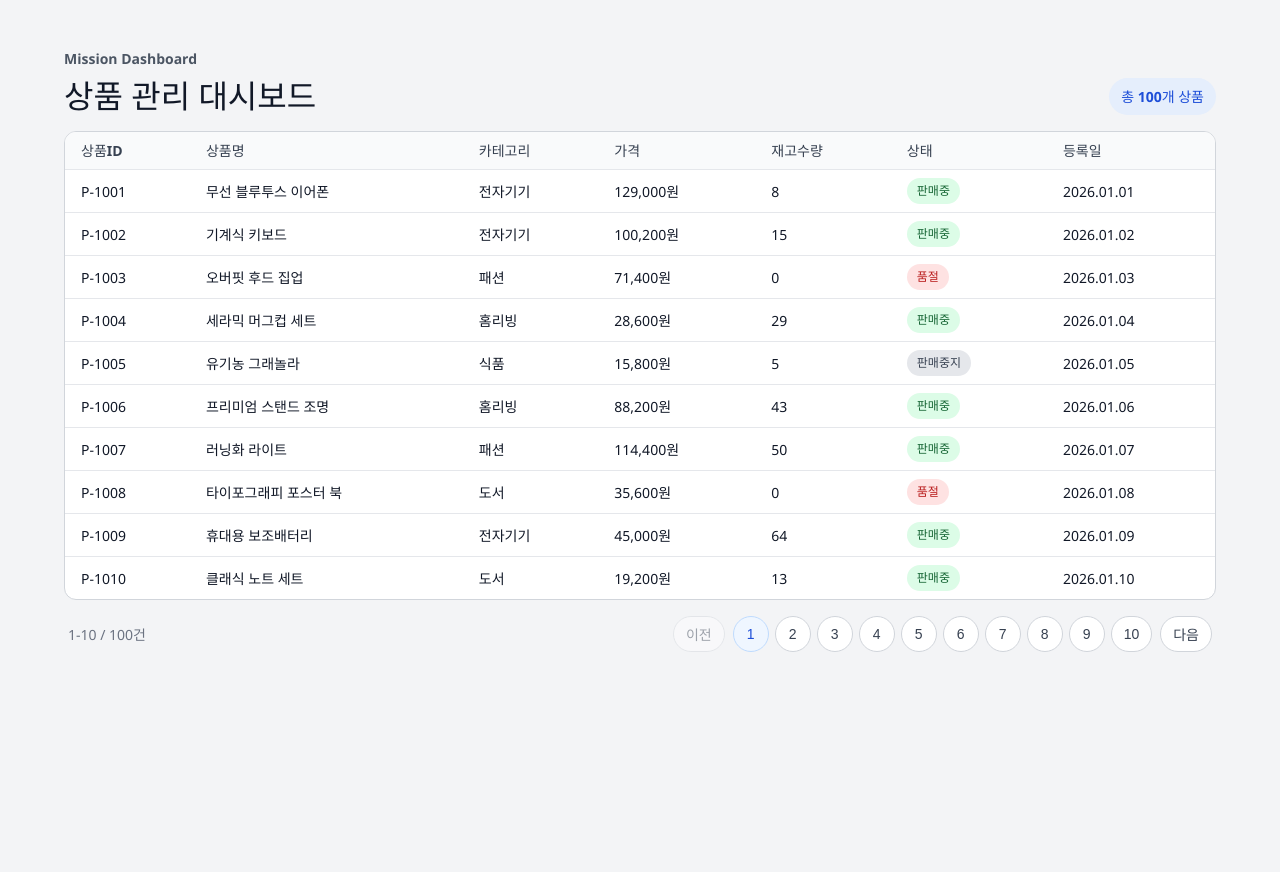
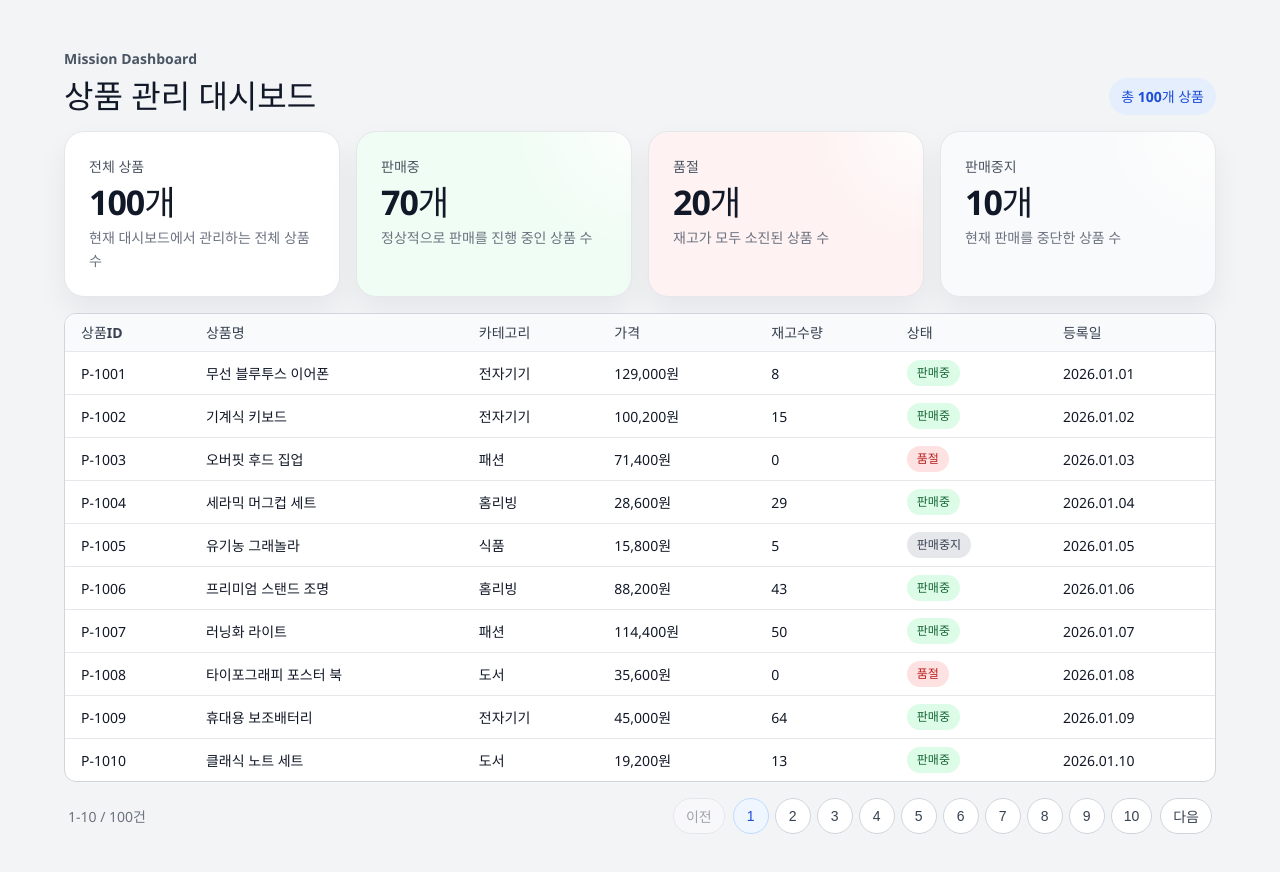
Before and after one commit to sascill/mission, a React (Vite) app: page / in a window 1280 px wide. Shown: the top 872 px of the page. Before the commit the page ends 800 px from the top, so only its background shows below. Built offline with nearby package versions, Linux system fonts and the light colour scheme.

Commit message:
feat: add dashboard summary cards

```diff
--- a/src/pages/dashboard/DashboardPage.css
+++ b/src/pages/dashboard/DashboardPage.css
@@ -40,6 +40,63 @@
   white-space: nowrap;
 }
 
+.dashboard-page__summary-grid {
+  display: grid;
+  grid-template-columns: repeat(4, minmax(0, 1fr));
+  gap: 16px;
+}
+
+.dashboard-page__summary-card {
+  display: flex;
+  flex-direction: column;
+  gap: 8px;
+  min-height: 160px;
+  padding: 24px;
+  border: 1px solid #e5e7eb;
+  border-radius: 20px;
+  background:
+    radial-gradient(circle at top right, rgba(255, 255, 255, 0.8), transparent 36%),
+    #ffffff;
+  box-shadow: 0 14px 30px rgba(15, 23, 42, 0.06);
+}
+
+.dashboard-page__summary-card--total {
+  background-color: #ffffff;
+}
+
+.dashboard-page__summary-card--on-sale {
+  background-color: #f0fdf4;
+}
+
+.dashboard-page__summary-card--sold-out {
+  background-color: #fef2f2;
+}
+
+.dashboard-page__summary-card--discontinued {
+  background-color: #f9fafb;
+}
+
+.dashboard-page__summary-label {
+  margin: 0;
+  color: #4b5563;
+  font-size: 14px;
+  font-weight: 600;
+}
+
+.dashboard-page__summary-value {
+  color: #111827;
+  font-size: 34px;
+  line-height: 1;
+  letter-spacing: -0.03em;
+}
+
+.dashboard-page__summary-description {
+  margin: 0;
+  color: #6b7280;
+  font-size: 14px;
+  line-height: 1.6;
+}
+
 @media (max-width: 768px) {
   .dashboard-page {
     padding: 32px 16px 48px;
@@ -53,4 +110,14 @@
   .dashboard-page__title {
     font-size: 28px;
   }
+
+  .dashboard-page__summary-grid {
+    grid-template-columns: repeat(2, minmax(0, 1fr));
+  }
 }
+
+@media (max-width: 560px) {
+  .dashboard-page__summary-grid {
+    grid-template-columns: 1fr;
+  }
+}
--- a/src/pages/dashboard/DashboardPage.tsx
+++ b/src/pages/dashboard/DashboardPage.tsx
@@ -2,6 +2,7 @@ import { useState } from 'react'
 import { ProductPagination } from '../../features/product-table/components/ProductPagination'
 import { ProductTable } from '../../features/product-table/components/ProductTable'
 import { products } from '../../features/product-table/data/products'
+import { PRODUCT_STATUSES } from '../../features/product-table/types/product'
 import './DashboardPage.css'
 
 const PAGE_SIZE = 10
@@ -9,9 +10,44 @@ const PAGE_SIZE = 10
 export const DashboardPage = () => {
   const [currentPage, setCurrentPage] = useState(1)
   const productCount = products.length
+  const onSaleCount = products.filter(
+    (product) => product.status === PRODUCT_STATUSES.ON_SALE,
+  ).length
+  const soldOutCount = products.filter(
+    (product) => product.status === PRODUCT_STATUSES.SOLD_OUT,
+  ).length
+  const discontinuedCount = products.filter(
+    (product) => product.status === PRODUCT_STATUSES.DISCONTINUED,
+  ).length
   const totalPages = Math.ceil(productCount / PAGE_SIZE)
   const startIndex = (currentPage - 1) * PAGE_SIZE
   const paginatedProducts = products.slice(startIndex, startIndex + PAGE_SIZE)
+  const summaryCards = [
+    {
+      label: '전체 상품',
+      description: '현재 대시보드에서 관리하는 전체 상품 수',
+      tone: 'total',
+      value: productCount,
+    },
+    {
+      label: PRODUCT_STATUSES.ON_SALE,
+      description: '정상적으로 판매를 진행 중인 상품 수',
+      tone: 'on-sale',
+      value: onSaleCount,
+    },
+    {
+      label: PRODUCT_STATUSES.SOLD_OUT,
+      description: '재고가 모두 소진된 상품 수',
+      tone: 'sold-out',
+      value: soldOutCount,
+    },
+    {
+      label: PRODUCT_STATUSES.DISCONTINUED,
+      description: '현재 판매를 중단한 상품 수',
+      tone: 'discontinued',
+      value: discontinuedCount,
+    },
+  ]
 
   return (
     <main className="dashboard-page">
@@ -25,6 +61,23 @@ export const DashboardPage = () => {
         </div>
       </section>
 
+      <section className="dashboard-page__summary-grid">
+        {summaryCards.map((card) => (
+          <article
+            key={card.label}
+            className={`dashboard-page__summary-card dashboard-page__summary-card--${card.tone}`}
+          >
+            <p className="dashboard-page__summary-label">{card.label}</p>
+            <strong className="dashboard-page__summary-value">
+              {card.value}개
+            </strong>
+            <p className="dashboard-page__summary-description">
+              {card.description}
+            </p>
+          </article>
+        ))}
+      </section>
+
       <ProductTable data={paginatedProducts} />
       <ProductPagination
         currentPage={currentPage}
```
